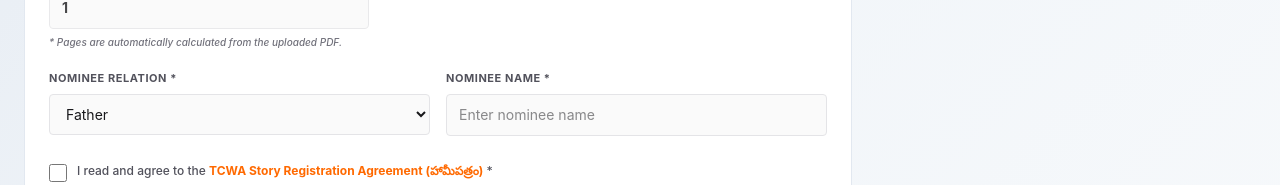
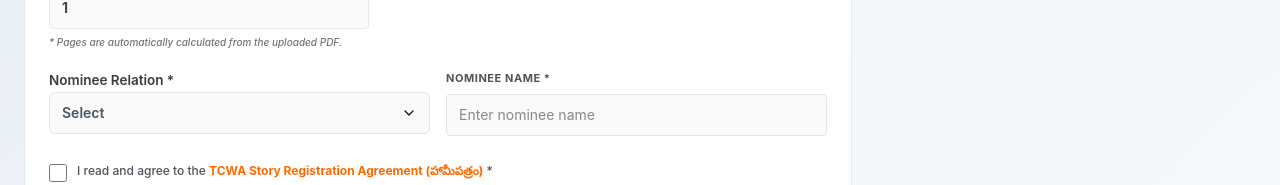
Before and after one commit to bhanudova02/writers-registration, a React (Vite) app in the folder user-writers-registration/: page / in a window 1280 px wide. Shown: the part 694-879 px from the top of the page. Built offline with nearby package versions, Linux system fonts and the light colour scheme; no server answers; sample sign-in values are in the browser's storage.

Commit message:
feat: use CustomSelect for nominee relation and remove default selection

```diff
--- a/user-writers-registration/src/components/dashboard/RegistrationForm.jsx
+++ b/user-writers-registration/src/components/dashboard/RegistrationForm.jsx
@@ -154,18 +154,14 @@ export default function RegistrationForm({
 
       <div className="grid grid-cols-1 md:grid-cols-2 gap-4">
         <div>
-          <label className="block text-[11px] font-bold text-zinc-600 uppercase tracking-wider mb-2">
-            Nominee Relation *
-          </label>
-          <select
+          <CustomSelect
+            label="Nominee Relation *"
+            dropdownData={['Father', 'Husband']}
             value={nomineeRelation}
-            onChange={(e) => setNomineeRelation(e.target.value)}
-            className="w-full bg-zinc-50 border border-zinc-200 rounded px-3 py-2.5 text-sm text-zinc-900 focus:outline-none focus:border-orange-500 transition-colors"
-            required
-          >
-            <option value="Father">Father</option>
-            <option value="Husband">Husband</option>
-          </select>
+            onChange={setNomineeRelation}
+            buttonClassName="w-full bg-zinc-50 border border-zinc-200 rounded px-3 py-2.5 text-sm text-zinc-900 focus:outline-none focus:border-orange-500 transition-colors h-auto min-h-[42px]"
+            className="z-40"
+          />
         </div>
         <div>
           <label className="block text-[11px] font-bold text-zinc-600 uppercase tracking-wider mb-2">
--- a/user-writers-registration/src/pages/Dashboard.jsx
+++ b/user-writers-registration/src/pages/Dashboard.jsx
@@ -37,7 +37,7 @@ export default function Dashboard({ member, setMember, onLogout }) {
   const [isAgreed, setIsAgreed] = useState(false);
   const [showAgreementModal, setShowAgreementModal] = useState(false);
   const [pageValidationError, setPageValidationError] = useState('');
-  const [nomineeRelation, setNomineeRelation] = useState('Father');
+  const [nomineeRelation, setNomineeRelation] = useState('');
   const [nomineeName, setNomineeName] = useState('');
 
   const razorpayKeyId = import.meta.env.VITE_RAZORPAY_KEY_ID;
```
